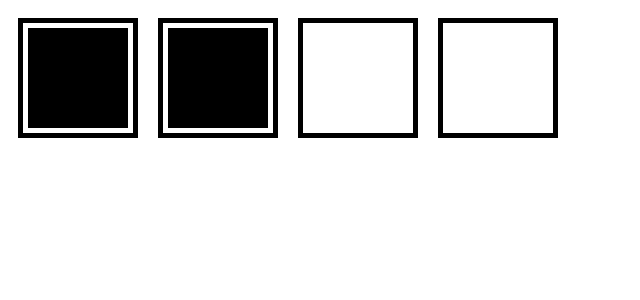
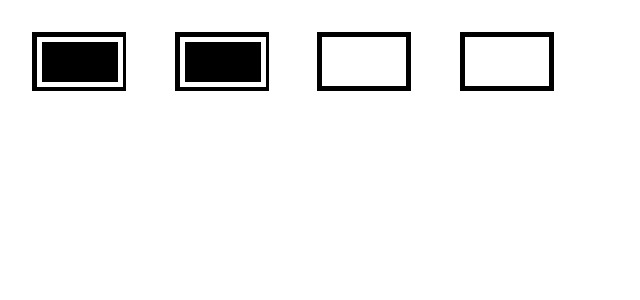
Before and after one commit to smilelovea/20200521, a React (Create React App) app in the folder lol/: page / in a window 1280 px wide. Shown: the top 300 px of the page, without its empty margins (0-640 px from the left). Built offline with nearby package versions, Linux system fonts and the light colour scheme.

Commit message:
박스 크기 수정

```diff
--- a/lol/src/chessboard.css
+++ b/lol/src/chessboard.css
@@ -1,16 +1,22 @@
 
 .box {
-    height: 100px;
-    width: 100px;
+    height: 40px;
+    width: 76px;
     border: solid 5px white;
     background-color: black;
 }
 
 .holder {
-    height: 110px;
-    width: 110px;
-    margin: 10px;
+    height: 48.5px;
+    width: 84px;
+    margin: 24.25px;
+    background-size: auto 87.7572px;
     border: solid 5px black;
     background-color: white;
     display: inline-block;
 }
+
+.container {
+   width: 656px;
+   height: 388px;
+}
--- a/lol/src/chessboard.js
+++ b/lol/src/chessboard.js
@@ -19,7 +19,7 @@ return (
     event.preventDefault();
     const id = event.dataTransfer.getData('text');
     event.target.appendChild(document.getElementById(id));
- }
+ };
 
 
 export default chessboard;
```
